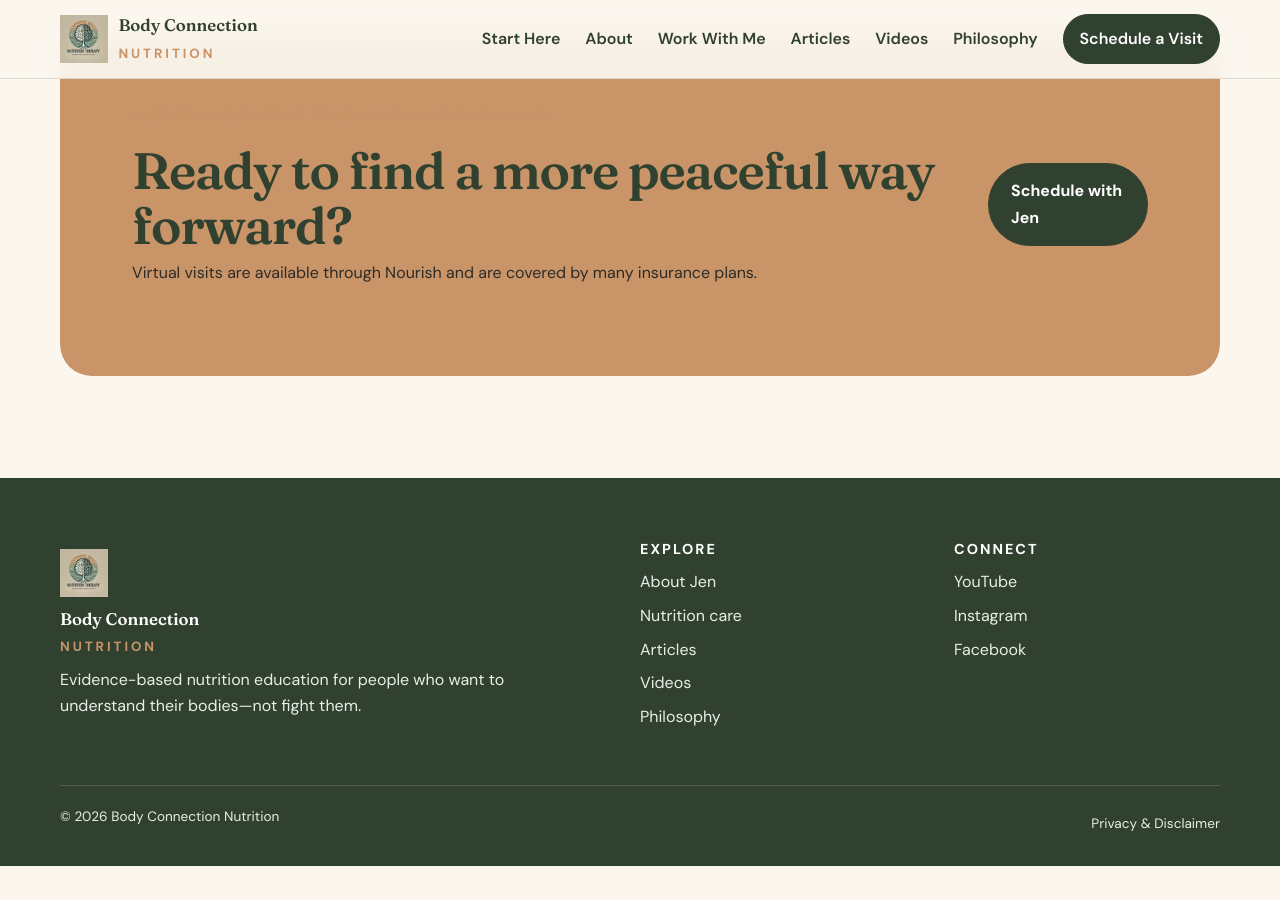
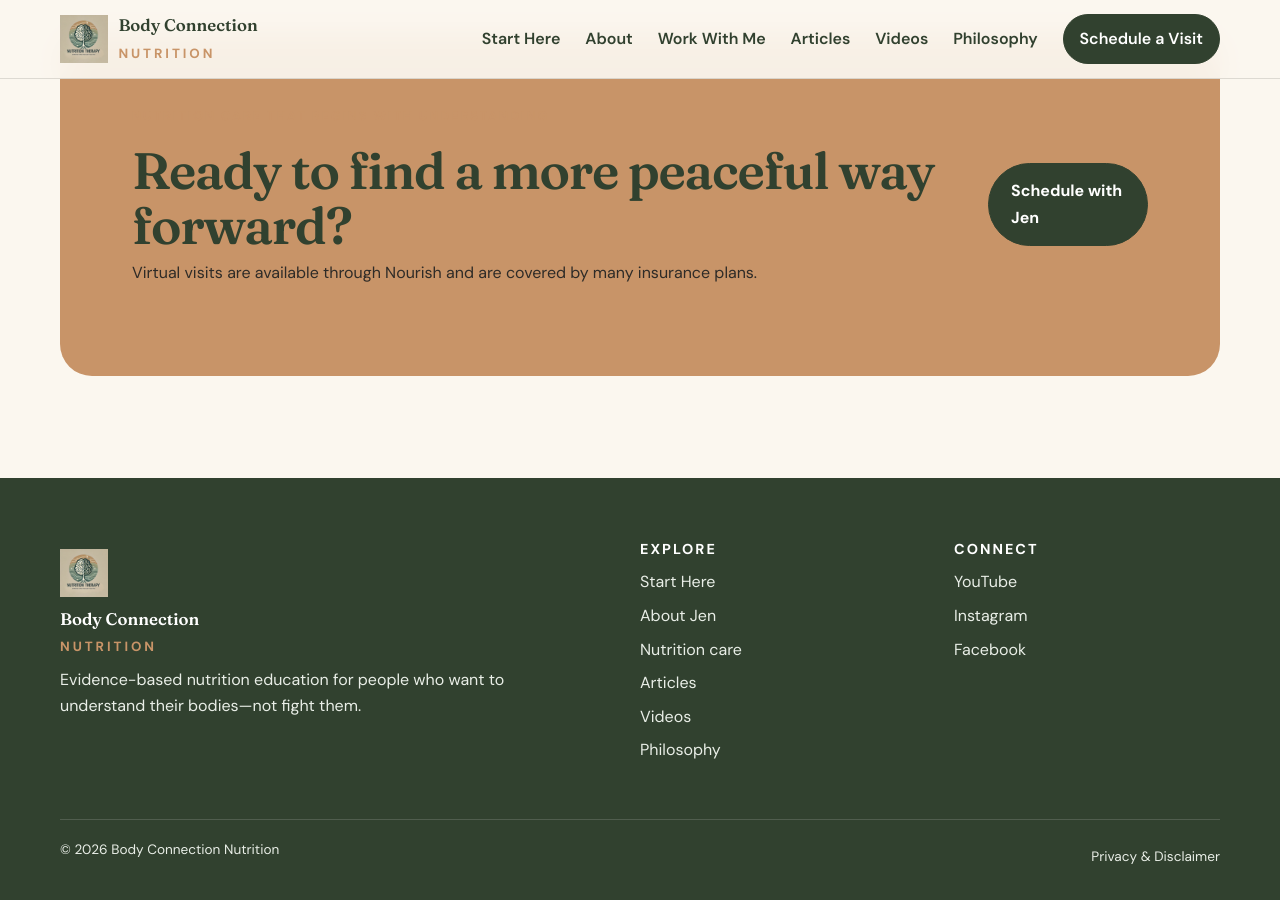
Before and after one commit to BodyConnectionNutrition/Nov-10-build, a Jekyll site: the page built from index.md, in a window 1280 px wide and 900 px high, scrolled down 4037 px. Built offline with Jekyll 4.4.1, drawn with Linux system fonts in a browser that asks for light colours; before the commit the page ends 4903 px from its top, so only the background shows below that.

Commit message:
Add Start Here to footer navigation

```diff
--- a/_includes/footer.html
+++ b/_includes/footer.html
@@ -4,7 +4,7 @@
       <a class="brand footer-brand" href="{{ '/' | relative_url }}"><img src="{{ '/assets/images/brand-mark.png' | relative_url }}" alt="" width="48" height="48"><span><strong>Body Connection</strong><small>Nutrition</small></span></a>
       <p>Evidence-based nutrition education for people who want to understand their bodies—not fight them.</p>
     </div>
-    <div><h2>Explore</h2><a href="{{ '/about/' | relative_url }}">About Jen</a><a href="{{ '/services/' | relative_url }}">Nutrition care</a><a href="{{ '/blog/' | relative_url }}">Articles</a><a href="{{ '/videos/' | relative_url }}">Videos</a><a href="{{ '/philosophy/' | relative_url }}">Philosophy</a></div>
+    <div><h2>Explore</h2><a href="{{ '/start-here/' | relative_url }}">Start Here</a><a href="{{ '/about/' | relative_url }}">About Jen</a><a href="{{ '/services/' | relative_url }}">Nutrition care</a><a href="{{ '/blog/' | relative_url }}">Articles</a><a href="{{ '/videos/' | relative_url }}">Videos</a><a href="{{ '/philosophy/' | relative_url }}">Philosophy</a></div>
     <div><h2>Connect</h2><a href="https://www.youtube.com/@BodyConnectionNutrition" target="_blank" rel="noopener">YouTube</a><a href="https://www.instagram.com/bodyconnectionnutrition" target="_blank" rel="noopener">Instagram</a><a href="https://www.facebook.com/" target="_blank" rel="noopener">Facebook</a></div>
   </div>
   <div class="container footer-bottom"><span>© {{ 'now' | date: '%Y' }} Body Connection Nutrition</span><span><a href="{{ '/privacy/' | relative_url }}">Privacy & Disclaimer</a></span></div>
```
